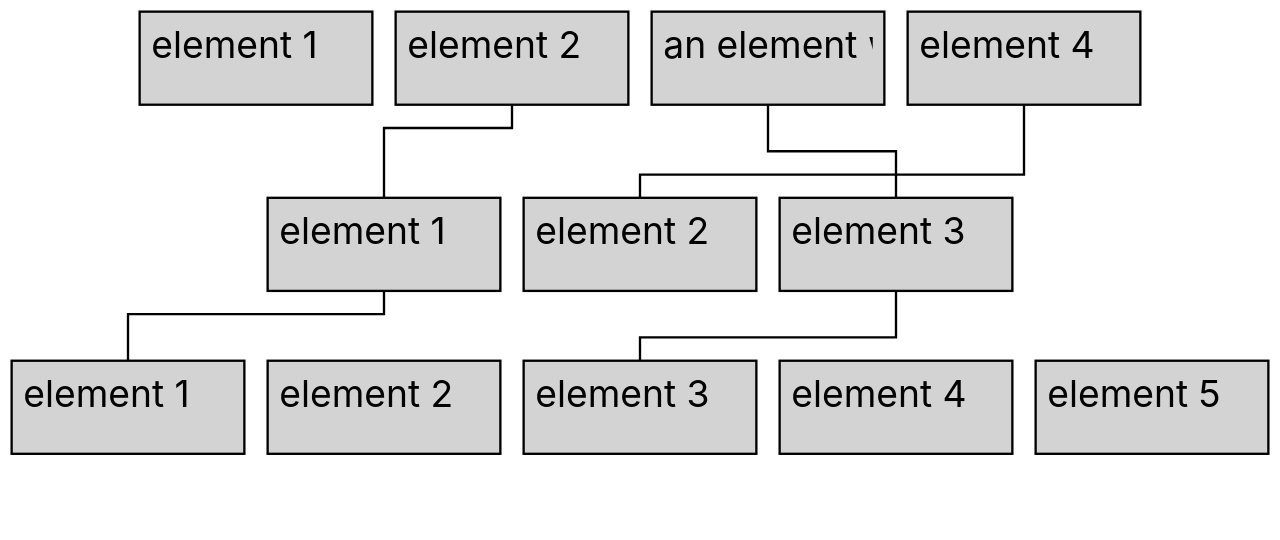
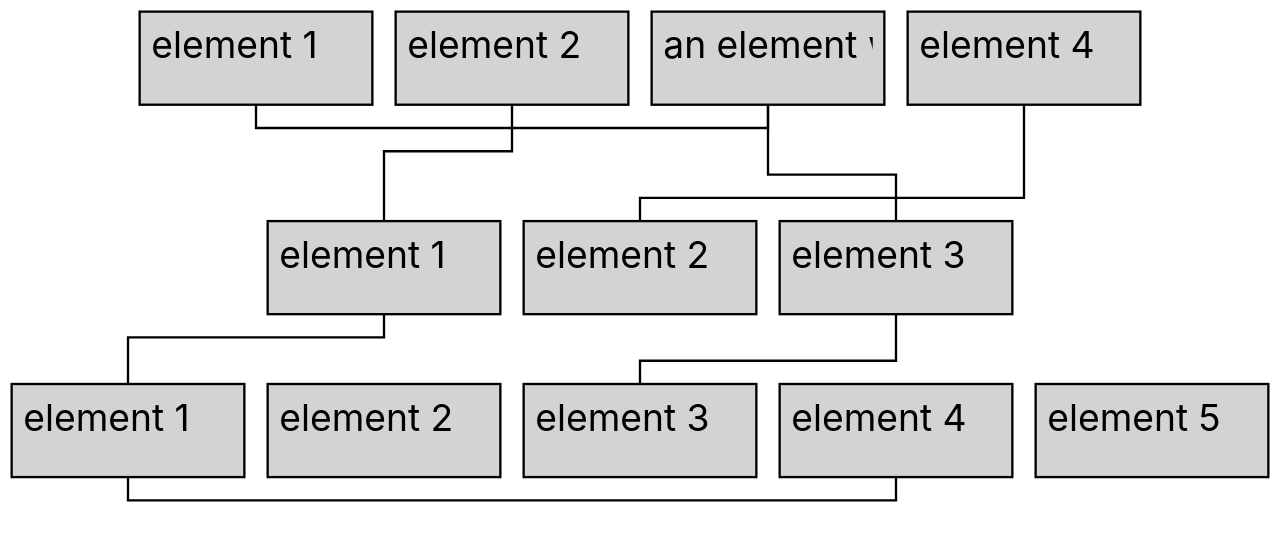
Before and after one commit to tkreyling/svg-experiments, a React (Create React App) app: page / in a window 1280 px wide. Shown: the top 540 px of the page. Built offline with nearby package versions, Linux system fonts and the light colour scheme.

Commit message:
Fix layouting of paths on same layer

```diff
--- a/src/App.tsx
+++ b/src/App.tsx
@@ -42,7 +42,7 @@ export function widthOfElements(elements: any[]) {
 
 function heightOfNodes(layers: Node[][]) {
     let n = layers.length;
-    return n*ELEMENT_HEIGHT + (n - 1)*VERTICAL_SPACING;
+    return n*ELEMENT_HEIGHT + n*VERTICAL_SPACING;
 }
 
 function getUpperNode<T extends LayerPosition>(edge: Edge<T>): T {
@@ -155,7 +155,7 @@ export const Path: React.FC<Edge<LayerPosition & Coordinates> & LayerPosition> =
     let upperNodeY = upper.y + ELEMENT_HEIGHT;
     let upperNodeEdgesY = upper.y + ELEMENT_HEIGHT + VERTICAL_SPACING / 2 + props.index * EDGE_SPACING;
     let lowerNodeX = lower.x + ELEMENT_WIDTH / 2;
-    let lowerNodeY = lower.y;
+    let lowerNodeY = lower.y + (upper.layerIndex === lower.layerIndex ? ELEMENT_HEIGHT : 0);
     return (
         <path d={
             "M " + upperNodeX + " " + upperNodeY + " " +
@@ -185,7 +185,9 @@ const edges = [
     {from: layers[0][2], to: layers[1][2]},
     {from: layers[0][3], to: layers[1][1]},
     {from: layers[1][2], to: layers[2][2]},
-    {from: layers[2][0], to: layers[1][0]}
+    {from: layers[2][0], to: layers[1][0]},
+    {from: layers[2][0], to: layers[2][3]},
+    {from: layers[0][0], to: layers[0][2]}
 ];
 
 type DiagramProps = {
```
